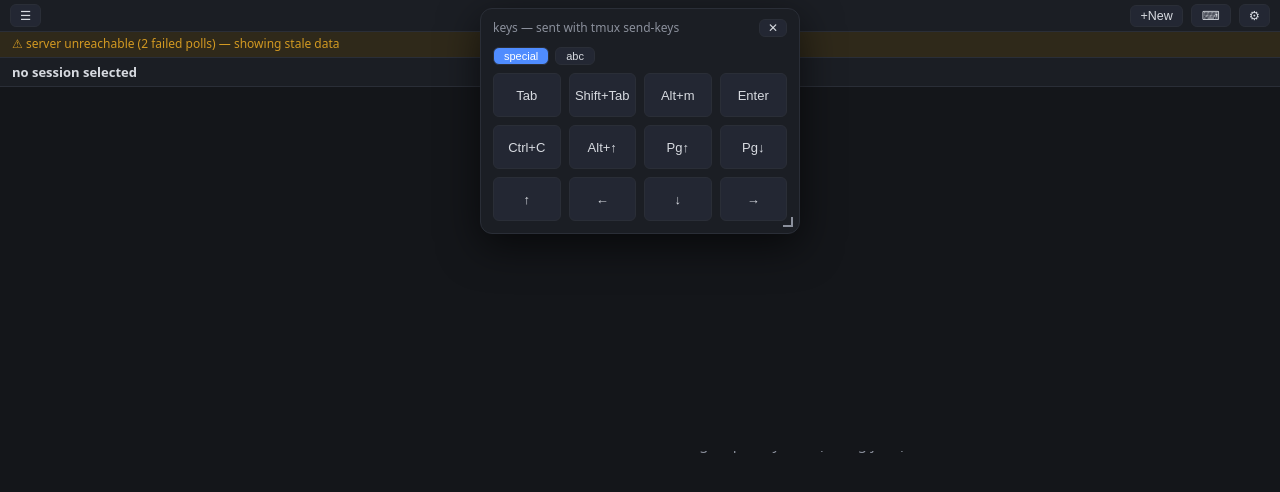
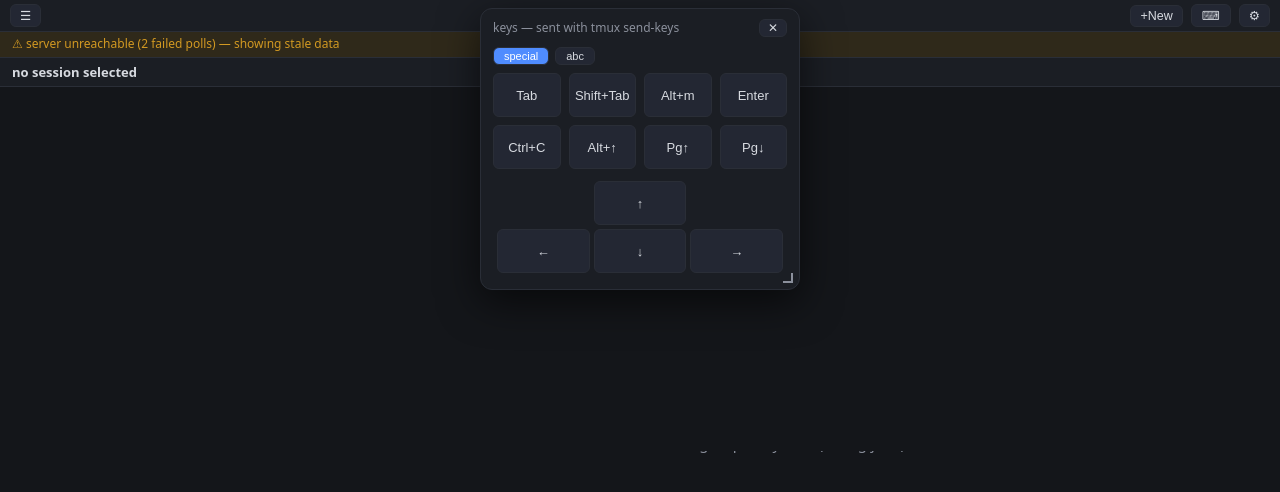
Before and after one commit to aginies/tmux-webhub, a website: page public/index.html in a window 1280 px wide. Both pictures are taken after a click on the button "Keys: special palette + classical keyboard (hold 2 s to lock". Drawn offline with Linux system fonts and the light colour scheme; no server answers.

Commit message:
ui(keys): lay the page-1 arrows out like a keyboard (↑ top, ← ↓ → below)
- wrap the 4 arrow buttons in a .keys-arrows sub-grid spanning the row
- CSS cross layout: Up on row 1, Left/Down/Right on row 2, so it reads
  like a real key cluster instead of a flat ↑ ← ↓ → row

```diff
--- a/public/index.html
+++ b/public/index.html
@@ -275,6 +275,21 @@
     display: grid; grid-template-columns: repeat(4, 1fr); gap: 8px;
   }
   #keys-grid button { min-height: 44px; font-size: 13px; padding: 8px 4px; }
+  /* page 1 arrow keys laid out like a keyboard: ↑ on top, then ← ↓ → below (a cross/plus).
+     it is the only item on row 3, so span the full width for a comfortable target. */
+  .keys-arrows {
+    grid-column: 1 / -1;
+    display: grid;
+    grid-template-columns: repeat(3, 1fr);
+    grid-template-rows: minmax(28px, 1fr) minmax(28px, 1fr);
+    gap: 4px;
+    padding: 4px;
+  }
+  .keys-arrows button { min-height: 0; font-size: 15px; padding: 6px 0; }
+  .keys-arrows [data-key="Up"]    { grid-column: 2; grid-row: 1; }
+  .keys-arrows [data-key="Left"]  { grid-column: 1; grid-row: 2; }
+  .keys-arrows [data-key="Down"]  { grid-column: 2; grid-row: 2; }
+  .keys-arrows [data-key="Right"] { grid-column: 3; grid-row: 2; }
   /* page 2: classical keyboard. The number row (Esc … 0 … Backspace) is 12 keys, so
      the grid is 12 columns wide; rows 1-2 hold Esc…F10…Backspace and 1…0…Del, rows 3-5 the QWERTY letter/symbol rows, and Enter is double-height (spans rows 4-5) on the right. The bottom modifier row is a flex row: Shift Ctrl Alt | wide Space | Del (Del moved to the right; Ins removed). */
   #keys-grid2 { display: grid; grid-template-columns: repeat(12, 1fr); gap: 4px; margin-bottom: 8px; }
@@ -535,10 +550,12 @@
       <button data-key="M-Up">Alt+↑</button>
       <button data-key="Pageup">Pg↑</button>
       <button data-key="Pagedown">Pg↓</button>
-      <button data-key="Up">↑</button>
-      <button data-key="Left">←</button>
-      <button data-key="Down">↓</button>
-      <button data-key="Right">→</button>
+      <div class="keys-arrows" title="Arrow keys — sent like a keyboard">
+        <button data-key="Up">↑</button>
+        <button data-key="Left">←</button>
+        <button data-key="Down">↓</button>
+        <button data-key="Right">→</button>
+      </div>
     </div>
     </div>
     <div id="keys-page2" class="keys-page">
```
